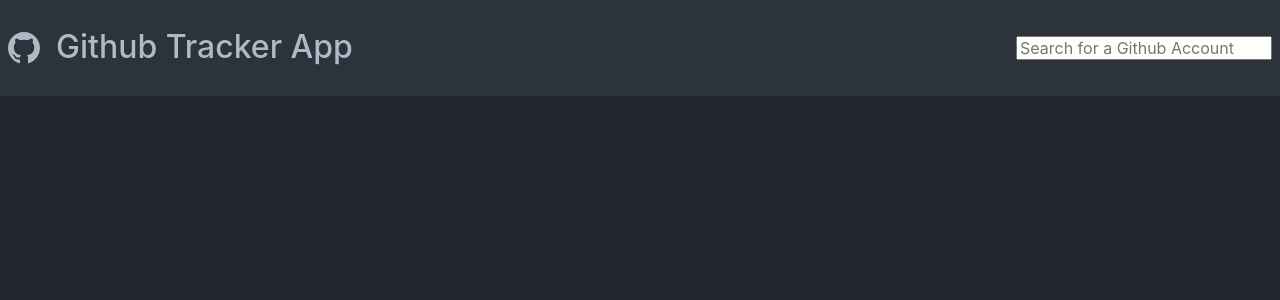
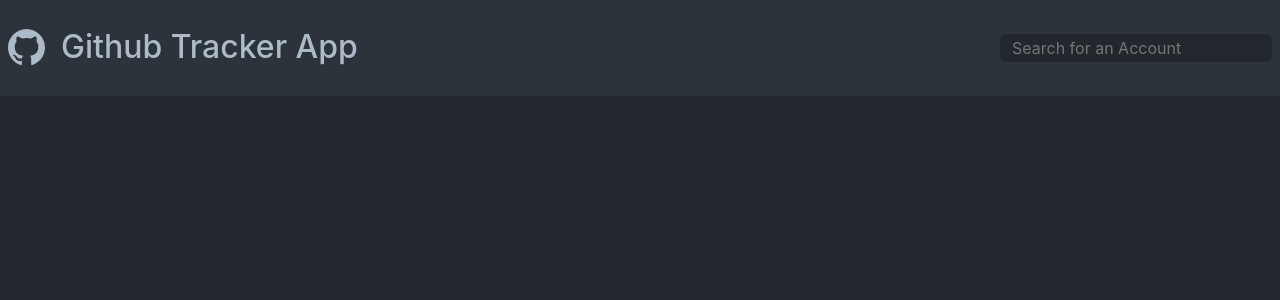
Before and after one commit to neifors/github-tracker-challenge, a React app: page / in a window 1280 px wide. Shown: the top 300 px of the page. Built offline with nearby package versions, Linux system fonts and the light colour scheme.

Commit message:
form and api working

```diff
--- a/src/App.js
+++ b/src/App.js
@@ -1,13 +1,22 @@
-import React from "react";
+import React, { useState } from "react";
 import { Header } from "./components/";
 
 import "./normalize.css";
 import "./index.css";
 
 export default function App() {
+  const [data, setData] = useState();
+
+  const sendRequest = async (account) => {
+    let resp = await fetch(`https://api.github.com/users/${account}/repos`);
+    let gitData = await resp.json();
+    setData(gitData);
+    console.log(data);
+  };
   return (
     <>
-      <Header />
+      <Header sendRequest={sendRequest} />
+      {data && <p>Hello {data[0].name}</p>}
     </>
   );
 }
--- a/src/components/Header/index.css
+++ b/src/components/Header/index.css
@@ -18,3 +18,20 @@
 .logo {
     margin-right: 1rem;
 }
+
+.search{
+
+}
+.searchBar{
+    display: table-cell;
+    width: 100%;
+    padding: 5px 12px;
+    font-size: inherit;
+    color: inherit;
+    background: none;
+    border: 0;
+    border-radius: 6px;
+    width: 100%;
+    box-shadow: none;
+    background-color: #22272e;
+}
--- a/src/components/Header/index.js
+++ b/src/components/Header/index.js
@@ -1,9 +1,19 @@
-import React from "react";
+import React, { useState } from "react";
 import { Icon } from "../Icon";
 
 import "./index.css";
 
-export function Header() {
+export function Header({ sendRequest }) {
+  const [account, setAccount] = useState("");
+
+  const handleAccountChange = (e) => {
+    setAccount(e.target.value);
+  };
+  const handleSubmit = (e) => {
+    e.preventDefault();
+    sendRequest(account);
+    setAccount("");
+  };
   return (
     <header className="header">
       <div className="tracker">
@@ -12,7 +22,15 @@ export function Header() {
       </div>
 
       <div className="search">
-        <input type="text" placeholder="Search for a Github Account" />
+        <form onSubmit={handleSubmit}>
+          <input
+            className="searchBar"
+            type="text"
+            onChange={handleAccountChange}
+            value={account}
+            placeholder="Search for an Account"
+          />
+        </form>
       </div>
     </header>
   );
--- a/src/components/Icon/index.js
+++ b/src/components/Icon/index.js
@@ -4,12 +4,12 @@ export function Icon() {
   return (
     <svg
       className="icon"
-      height="32"
+      height="37"
       fill="#adbac7"
       aria-hidden="true"
       viewBox="0 0 16 16"
       version="1.1"
-      width="32"
+      width="37"
       data-view-component="true"
     >
       <path
--- a/src/index.css
+++ b/src/index.css
@@ -1,3 +1,6 @@
+*,*::after,*::before{
+    box-sizing: border-box;
+}
 body{
     background-color: #22272e;
     color: #adbac7;
```
